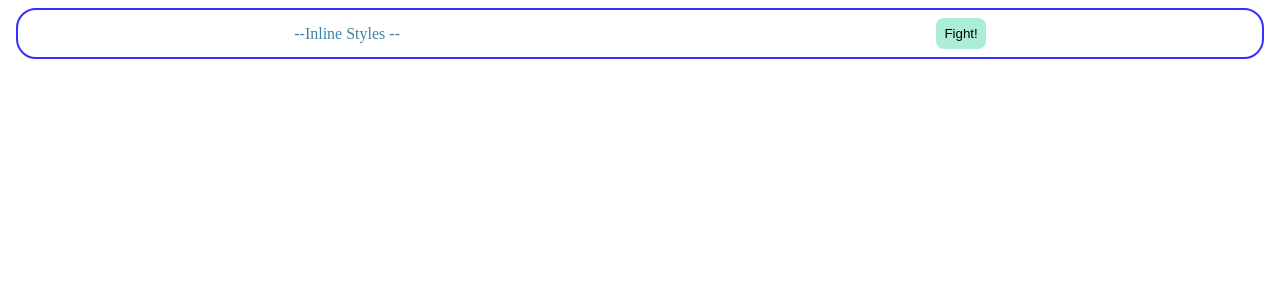
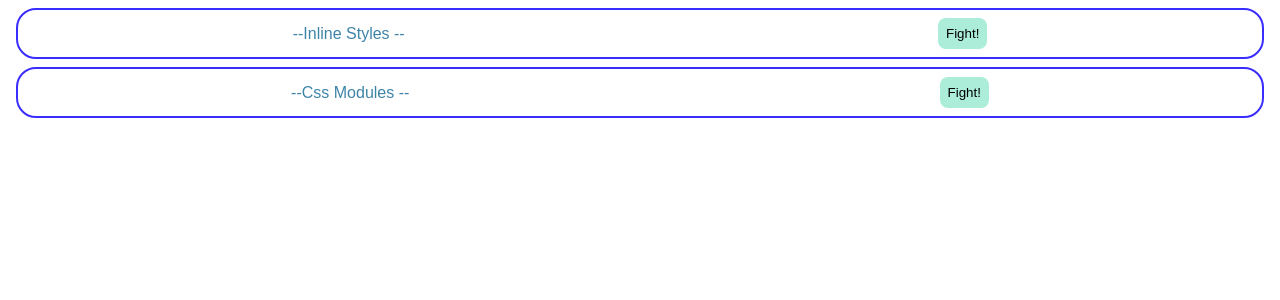
Before and after one commit to KurokoTakaakiGitHub/react-css, a React (Create React App) app: page / in a window 1280 px wide. Shown: the top 300 px of the page. Built offline with nearby package versions, Linux system fonts and the light colour scheme.

Commit message:
css Module

```diff
--- a/src/App.js
+++ b/src/App.js
@@ -1,6 +1,12 @@
 import "./styles.css";
 import { InlineStyle } from "./Components/InlineStyle";
+import { CssModules } from "./Components/CssModules";
 
 export default function App() {
-  return <InlineStyle />;
+  return (
+    <div className="App">
+      <InlineStyle />
+      <CssModules />
+    </div>
+  );
 }
--- /dev/null
+++ b/src/Components/CssModules.jsx
@@ -0,0 +1,11 @@
+import React from "react";
+import calsses from "./CssModules.module.scss";
+
+export const CssModules = () => {
+  return (
+    <div className={calsses.container}>
+      <p className={calsses.title}>--Css Modules --</p>
+      <button className={calsses.button}>Fight!</button>
+    </div>
+  );
+};
--- /dev/null
+++ b/src/Components/CssModules.module.scss
@@ -0,0 +1,19 @@
+.container {
+  border: solid 2px  #392eff;
+  border-radius: 20px;
+  padding: 8px;
+  margin: 8px;
+  display: flex;
+  justify-content: space-around;
+  align-items: center;
+}
+.title {
+  margin: 0;
+  color: #3d84a8;
+}
+.button {
+  background-color: #abedd8;
+  border: none;
+  padding: 8px;
+  border-radius: 8px
+}
```
Also changed, not shown: package.json (+2 -6 lines).
